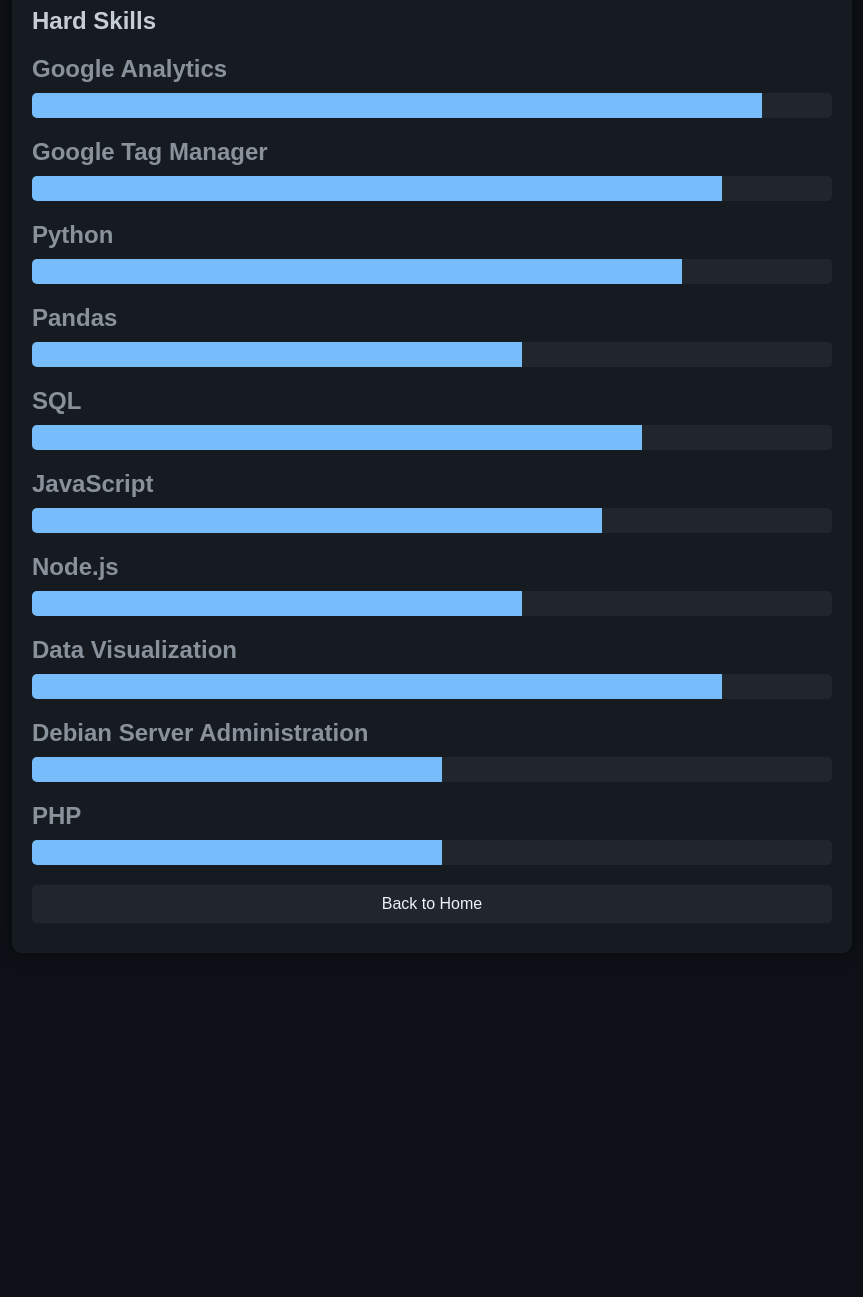
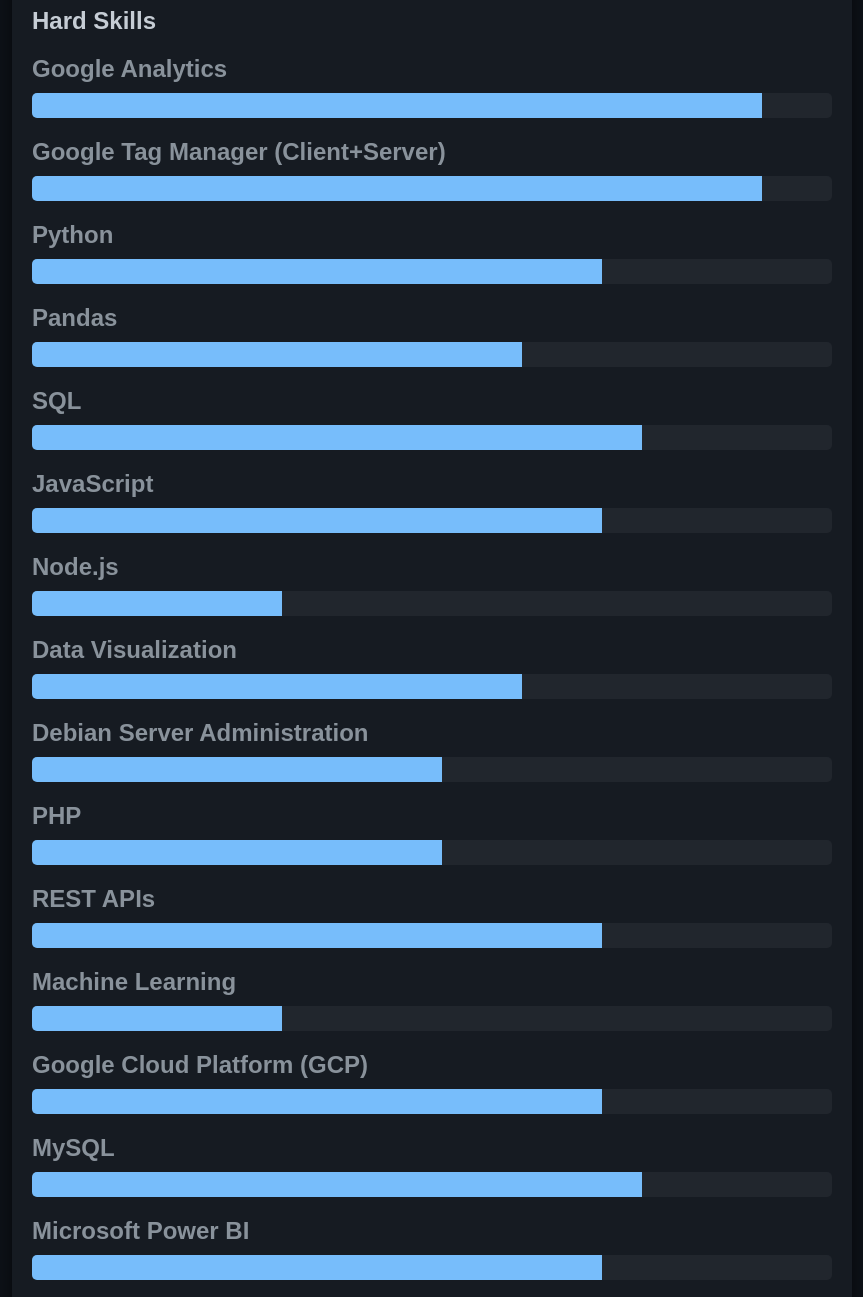
Before and after one commit to karlogb/karlogb.github.io, a plain HTML site: page hard-skills.html in a window 1280 px wide. Shown: the part 100-1397 px from the top of the page, without its empty margins (208-1071 px from the left). Before the commit the page ends 1073 px from the top, so only its background shows below. Drawn offline with Linux system fonts and the light colour scheme.

Commit message:
update hard-skill

```diff
--- a/hard-skills.html
+++ b/hard-skills.html
@@ -18,15 +18,15 @@
             </div>
         </div>
         <div class="skill">
-            <h3>Google Tag Manager</h3>
+            <h3>Google Tag Manager (Client+Server)</h3>
             <div class="skill-level">
-                <div class="skill-percentage" style="width: 85%;"></div>
+                <div class="skill-percentage" style="width: 90%;"></div>
             </div>
         </div>
         <div class="skill">
             <h3>Python</h3>
             <div class="skill-level">
-                <div class="skill-percentage" style="width: 80%;"></div>
+                <div class="skill-percentage" style="width: 70%;"></div>
             </div>
         </div>
         <div class="skill">
@@ -50,13 +50,13 @@
         <div class="skill">
             <h3>Node.js</h3>
             <div class="skill-level">
-                <div class="skill-percentage" style="width: 60%;"></div>
+                <div class="skill-percentage" style="width: 30%;"></div>
             </div>
         </div>
         <div class="skill">
             <h3>Data Visualization</h3>
             <div class="skill-level">
-                <div class="skill-percentage" style="width: 85%;"></div>
+                <div class="skill-percentage" style="width: 60%;"></div>
             </div>
         </div>
         <div class="skill">
@@ -71,7 +71,38 @@
                 <div class="skill-percentage" style="width: 50%;"></div>
             </div>
         </div>
+        <div class="skill">
+            <h3>REST APIs</h3>
+            <div class="skill-level">
+                <div class="skill-percentage" style="width: 70%;"></div>
+            </div>
+        </div>
+        <div class="skill">
+            <h3>Machine Learning</h3>
+            <div class="skill-level">
+                <div class="skill-percentage" style="width: 30%;"></div>
+            </div>
+        </div>
+        <div class="skill">
+            <h3>Google Cloud Platform (GCP)</h3>
+            <div class="skill-level">
+                <div class="skill-percentage" style="width: 70%;"></div>
+            </div>
+        </div>
+        <div class="skill">
+            <h3>MySQL</h3>
+            <div class="skill-level">
+                <div class="skill-percentage" style="width: 75%;"></div>
+            </div>
+        </div>
+        <div class="skill">
+            <h3>Microsoft Power BI</h3>
+            <div class="skill-level">
+                <div class="skill-percentage" style="width: 70%;"></div>
+            </div>
+        </div>
 
         <a href="/" class="button">Back to Home</a>
+    </div>
 </body>
 </html>
```
